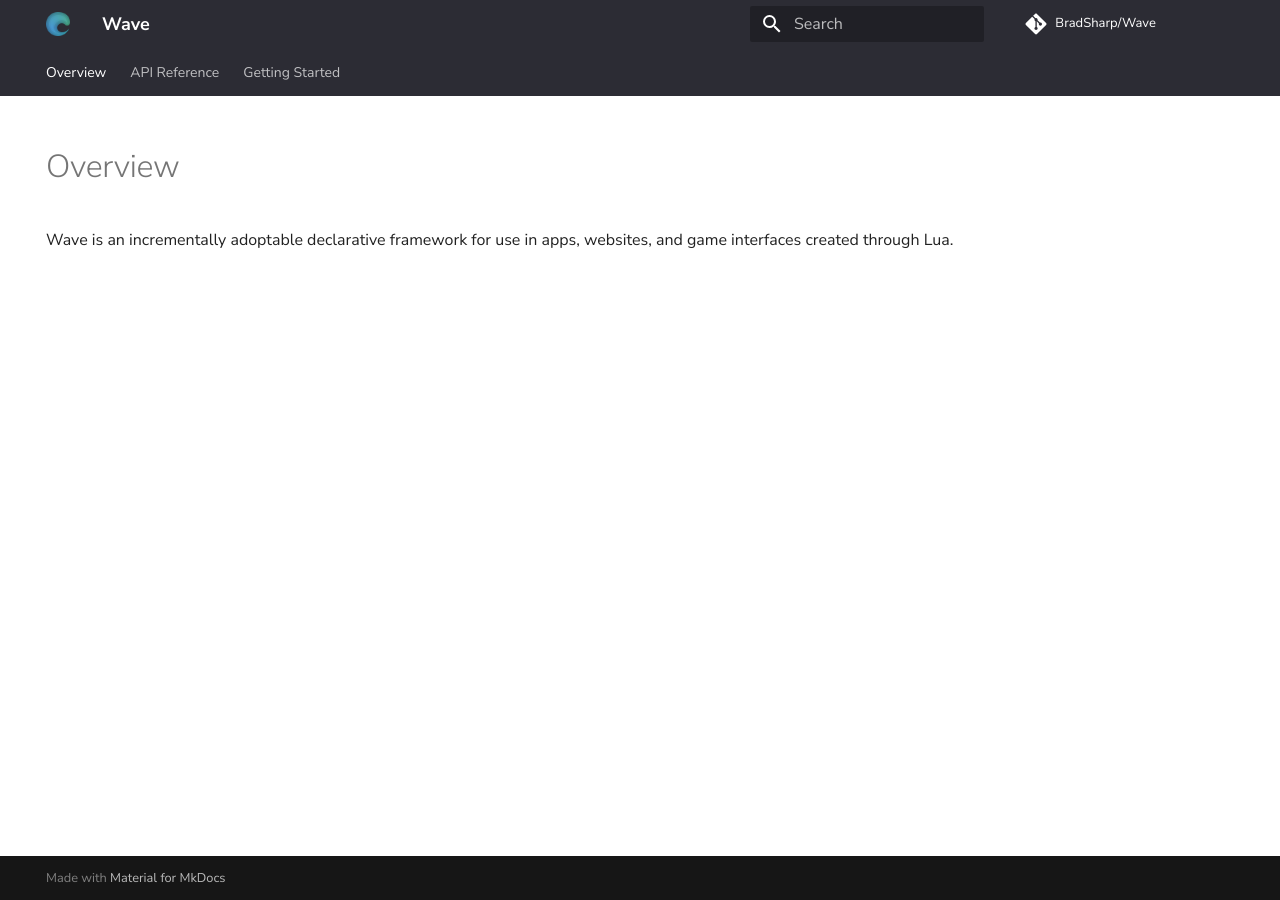
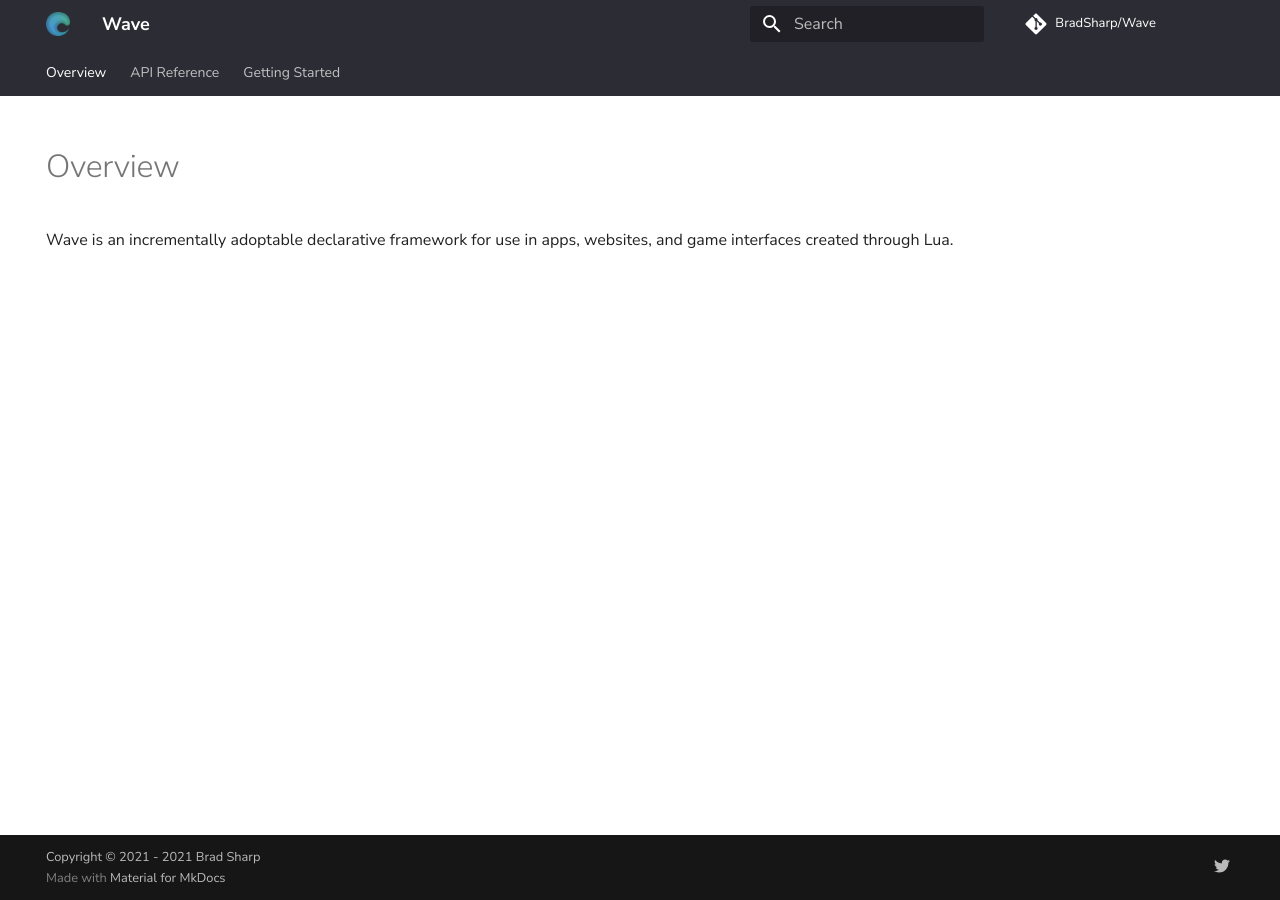
Before and after one commit to BradSharp/Wave, an MkDocs documentation site: the page built from docs/index.md, in a window 1280 px wide. Built offline with MkDocs 1.6.1 and Material for MkDocs 9.7.7, drawn with Linux system fonts in a browser that asks for light colours; comment, search, counter and statistics services are not loaded.

Commit message:
Restructured yml

```diff
--- a/mkdocs.yml
+++ b/mkdocs.yml
@@ -1,4 +1,6 @@
 site_name: Wave
+repo_url: https://github.com/BradSharp/Wave
+repo_name: BradSharp/Wave
 theme:
     name: material
     logo: assets/images/logo_colored_64px.png
@@ -9,12 +11,15 @@
     features:
         - navigation.tabs
         - navigation.expand
-extra_css:
-    - assets/styles/style.css
-repo_url: https://github.com/BradSharp/Wave
-repo_name: BradSharp/Wave
 markdown_extensions:
     - admonition
     - pymdownx.details
     - pymdownx.highlight
     - pymdownx.superfences
+extra_css:
+    - assets/styles/style.css
+extra:
+    social:
+        - icon: fontawesome/brands/twitter
+          link: https://twitter.com/bradsharppp
+copyright: Copyright &copy; 2021 - 2021 Brad Sharp
```
